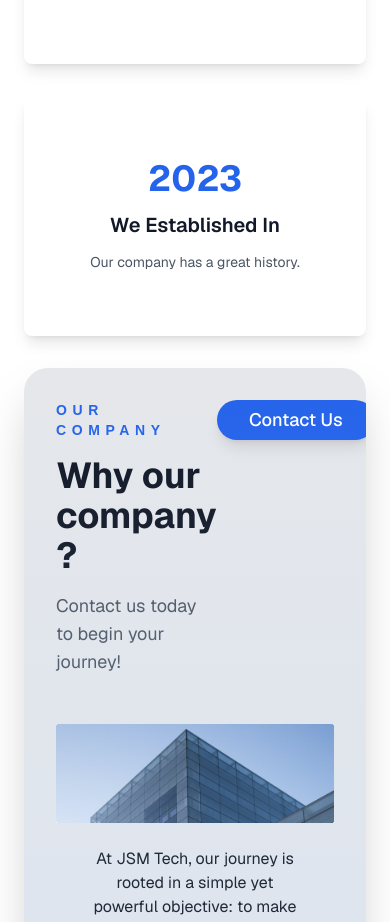
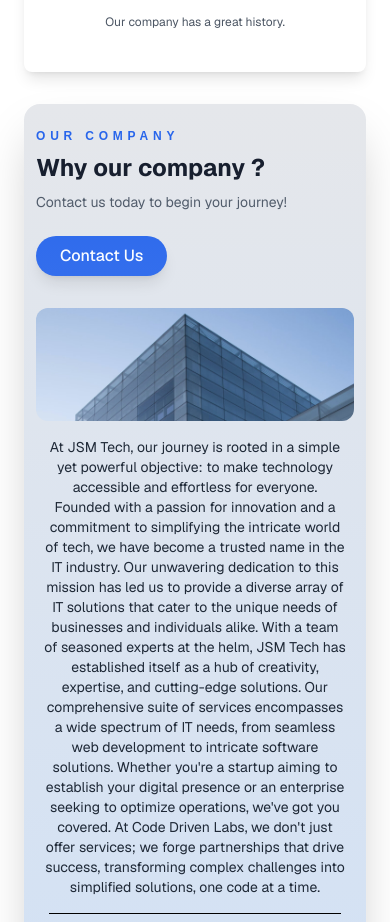
Before and after one commit to dishantsharma7/jsm-landing-page, a Next.js app: page / in a window 390 px wide. Shown: the part 2103-3025 px from the top of the page. Built offline with nearby package versions, Linux system fonts and the light colour scheme; no server answers.

Commit message:
Add responsiveness to the about us section

```diff
--- a/components/AboutUs.tsx
+++ b/components/AboutUs.tsx
@@ -59,7 +59,7 @@ export default function AboutUs() {
         </motion.div>
 
         {/* Statistics Section */}
-        <div className="grid md:grid-cols-2 lg:grid-cols-4 gap-8 mb-8">
+        <div className="grid grid-cols-1 sm:grid-cols-2 lg:grid-cols-4 gap-6 sm:gap-8 mb-8">
           {stats.map((stat, index) => (
             <motion.div
               key={index}
@@ -70,15 +70,15 @@ export default function AboutUs() {
               whileHover={{ y: -5 }}
               className="h-full flex"
             >
-              <Card className="text-center p-8 hover:shadow-xl transition-all duration-300 border-0 shadow-lg bg-white flex flex-col h-full w-full min-h-[240px]">
+              <Card className="text-center px-4 py-6 sm:p-6 md:p-8 hover:shadow-xl transition-all duration-300 border-0 shadow-lg bg-white flex flex-col h-full w-full min-h-[180px] sm:min-h-[200px] md:min-h-[240px]">
                 <CardContent className="p-0 flex flex-col h-full justify-center">
-                  <div className="text-4xl lg:text-5xl font-bold text-blue-600 mb-3">
+                  <div className="text-3xl sm:text-4xl lg:text-5xl font-bold text-blue-600 mb-2 sm:mb-3">
                     {stat.number}
                   </div>
-                  <div className="text-xl font-semibold text-gray-900 mb-3">
+                  <div className="text-lg sm:text-xl font-semibold text-gray-900 mb-2 sm:mb-3">
                     {stat.label}
                   </div>
-                  <p className="text-gray-600 text-sm leading-relaxed">
+                  <p className="text-gray-600 text-xs sm:text-sm leading-relaxed">
                     {stat.description}
                   </p>
                 </CardContent>
@@ -95,26 +95,26 @@ export default function AboutUs() {
           viewport={{ once: true }}
           className="mb-16"
         >
-          <div className="relative rounded-3xl overflow-hidden shadow-2xl bg-gray-200 p-8 lg:p-12">
+          <div className="relative rounded-2xl sm:rounded-3xl overflow-hidden shadow-2xl bg-gray-200 px-3 py-6 sm:p-8 lg:p-12">
             {/* Header Section */}
-            <div className="flex justify-between items-start mb-12">
+            <div className="flex flex-col sm:flex-row sm:justify-between sm:items-start gap-6 sm:gap-0 mb-8 sm:mb-12">
               <motion.div
                 initial={{ opacity: 0, y: 30 }}
                 whileInView={{ opacity: 1, y: 0 }}
                 transition={{ duration: 0.6 }}
                 viewport={{ once: true }}
-                className="max-w-2xl"
+                className="max-w-full sm:max-w-2xl"
               >
                 <div
-                  className="text-blue-600 tracking-[0.4em] text-sm font-semibold uppercase mb-4"
+                  className="text-blue-600 tracking-[0.4em] text-xs sm:text-sm font-semibold uppercase mb-2 sm:mb-4"
                   style={{ fontFamily: "Syne, sans-serif" }}
                 >
                   OUR COMPANY
                 </div>
-                <h2 className="text-4xl lg:text-5xl font-bold text-gray-900 mb-4">
+                <h2 className="text-2xl sm:text-4xl lg:text-5xl font-bold text-gray-900 mb-2 sm:mb-4">
                   Why our company ?
                 </h2>
-                <p className="text-gray-600 text-lg">
+                <p className="text-gray-600 text-sm sm:text-lg">
                   Contact us today to begin your journey!
                 </p>
               </motion.div>
@@ -124,10 +124,11 @@ export default function AboutUs() {
                 whileInView={{ opacity: 1, x: 0 }}
                 transition={{ duration: 0.6, delay: 0.2 }}
                 viewport={{ once: true }}
+                className="flex-shrink-0"
               >
                 <Button
                   onClick={scrollToContact}
-                  className="bg-blue-600 hover:bg-blue-700 text-white px-8 py-3 rounded-full text-lg font-medium shadow-lg hover:shadow-xl transition-all duration-300"
+                  className="bg-blue-600 hover:bg-blue-700 text-white px-6 py-2 sm:px-8 sm:py-3 rounded-full text-base sm:text-lg font-medium shadow-lg hover:shadow-xl transition-all duration-300"
                 >
                   Contact Us
                 </Button>
@@ -137,10 +138,10 @@ export default function AboutUs() {
               <img
                 src="/about/office.jpg"
                 alt="Modern Office Building"
-                className="w-full h-auto max-h-96 object-contain mx-auto"
+                className="w-full h-auto max-h-56 sm:max-h-80 md:max-h-96 object-contain mx-auto rounded-xl"
               />
               {/* New text below the image */}
-              <div className="text-gray-800 text-base font-normal mt-6 mb-2 mx-8 text-center">
+              <div className="text-gray-800 text-sm sm:text-base font-normal mt-4 sm:mt-6 mb-2 mx-2 sm:mx-8 text-center">
                 At JSM Tech, our journey is rooted in a simple yet powerful
                 objective: to make technology accessible and effortless for
                 everyone. Founded with a passion for innovation and a commitment
@@ -161,18 +162,21 @@ export default function AboutUs() {
                 time.
               </div>
               {/* Black horizontal rule */}
-              <hr className="border-black w-5/6 mx-auto my-3" />
+              <hr className="border-black w-11/12 sm:w-5/6 mx-auto my-2 sm:my-3" />
               {/* Three points with check icon */}
-              <div className="flex flex-row w-full max-w-4xl mx-auto mt-2 justify-between">
+              <div className="flex flex-col sm:flex-row w-full max-w-2xl sm:max-w-4xl mx-auto mt-2 sm:justify-between gap-3 sm:gap-0">
                 {[
                   "Managed Services and Products",
                   "Flexibility and Adaptability",
                   "Competitive Advantage",
                 ].map((point, idx) => (
-                  <div key={idx} className="flex items-center gap-2">
-                    <span className="inline-flex items-center justify-center w-6 h-6 rounded-full bg-blue-600">
+                  <div
+                    key={idx}
+                    className="flex items-center gap-2 justify-center sm:justify-start"
+                  >
+                    <span className="inline-flex items-center justify-center w-5 h-5 sm:w-6 sm:h-6 rounded-full bg-blue-600">
                       <svg
-                        className="w-4 h-4 text-white"
+                        className="w-3.5 h-3.5 sm:w-4 sm:h-4 text-white"
                         fill="none"
                         stroke="currentColor"
                         strokeWidth="3"
@@ -185,7 +189,7 @@ export default function AboutUs() {
                         />
                       </svg>
                     </span>
-                    <span className="text-gray-700 text-base text-left">
+                    <span className="text-gray-700 text-sm sm:text-base text-left">
                       {point}
                     </span>
                   </div>
@@ -193,7 +197,7 @@ export default function AboutUs() {
               </div>
             </div>
             {/* Gradient Overlay */}
-            <div className="absolute inset-0 bg-gradient-to-t from-blue-200/50 to-transparent"></div>
+            <div className="absolute inset-0 bg-gradient-to-t from-blue-200/50 to-transparent pointer-events-none"></div>
           </div>
         </motion.div>
 
```
